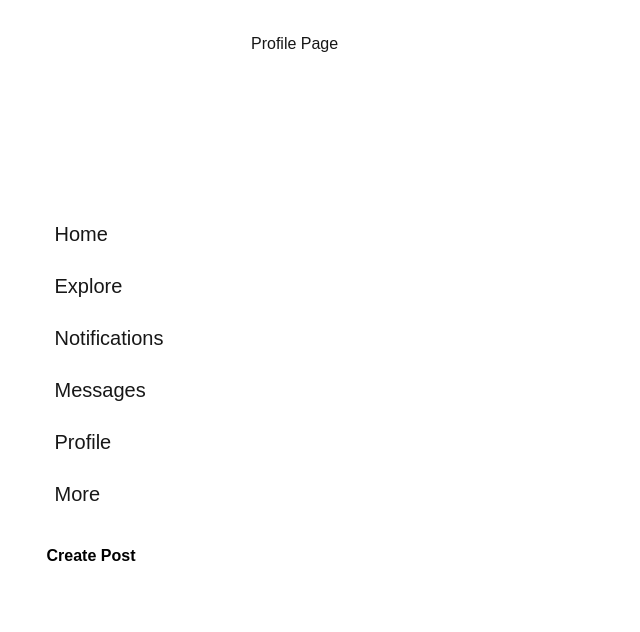
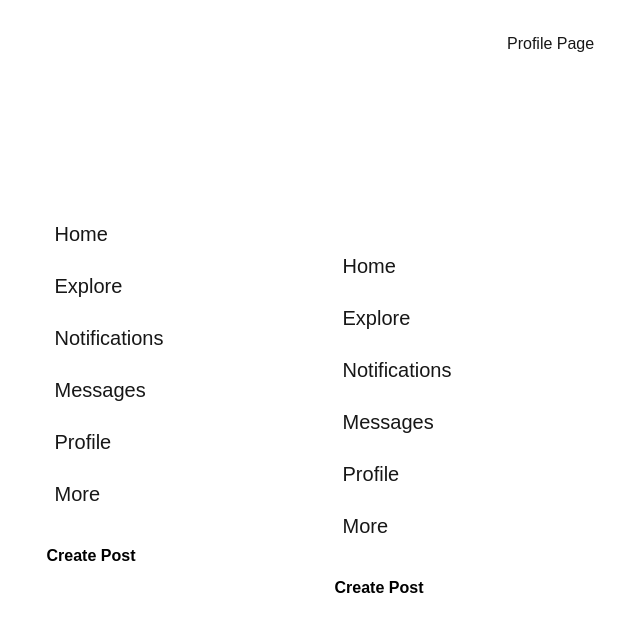
Before and after one commit to pickachuuu/kaleido-client, a Next.js app: page /profile in a window 1280 px wide. Shown: the top 632 px of the page, without its empty margins (37-677 px from the left). Built offline with nearby package versions, Linux system fonts and the light colour scheme.

Commit message:
feat: add DashboardLayout component

```diff
--- /dev/null
+++ b/src/app/(dashboard)/layout.tsx
@@ -0,0 +1,18 @@
+import Sidebar from "@/components/layout/Sidebar";
+
+export default function DashboardLayout({
+  children,
+}: Readonly<{
+  children: React.ReactNode;
+}>) {
+  return (
+    <div className="h-screen flex">
+        <Sidebar />
+        <main className="flex-1 min-h-screen">
+            <div className="">
+                {children}
+            </div>
+        </main>
+    </div>
+  );
+}
```
